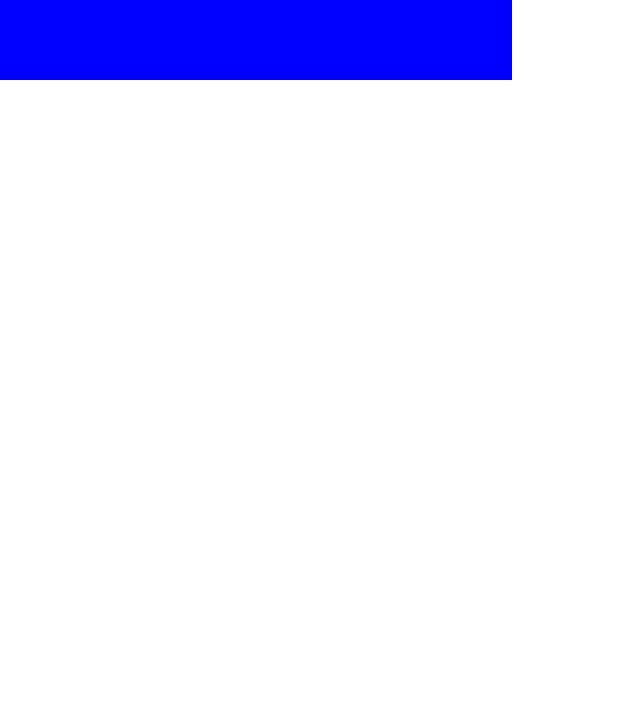
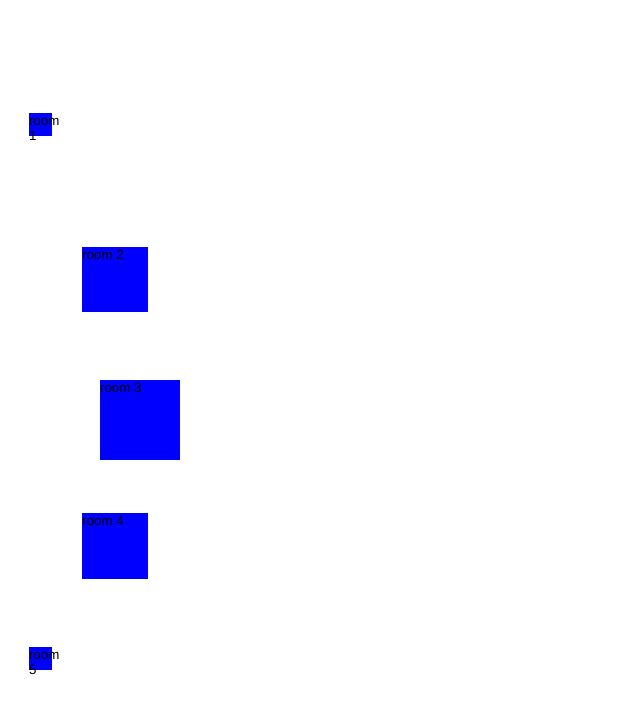
Before and after one commit to BruhP8/DevWeb, a plain HTML site: page TP01/index.html in a window 1280 px wide. Shown: the whole page, without its empty margins (0-640 px from the left). Drawn offline with Linux system fonts and the light colour scheme.

Commit message:
commit du : j'ai oublié de commit donc je fais tout comme un porc

```diff
--- a/TP01/index.html
+++ b/TP01/index.html
@@ -11,7 +11,7 @@
 
 		<link rel="stylesheet" type="text/css" href="css/style.css">
 
-		<script src="js/test.js"></script>
+		<script src="js/main.js"></script>
 
 	</head>
 
--- a/TP01/js/main.js
+++ b/TP01/js/main.js
@@ -3,18 +3,61 @@ window.addEventListener("load", event => {
 	main();
 });
 
+let carreArray = [];
+let data = ["room 1", "room 2", "room 3", "room 4", "room 5", "room 6", "room 7",
+					  "room 8", "room 9", "room 10", "room 11"];
+
 const main = event => {
 
 	console.log("MAIN");
+	data.forEach(temp => {
+		carreArray.push(CreateCarre(temp));
+	});
+	carreArray.forEach(tempd => {
+		PlaceCarre(tempd);
+	});
+}
 
-	let component = new MyComponent("dummy");
+const PlaceCarre = (carre) => {
+	carre.style.position = "absolute";
+	let Coord = CoordFinder(carreArray.indexOf(carre));
+	carre.style.left = Coord[0] + "px";
+	console.log(Coord[0]);
+	carre.style.top = Coord[1] - 20+ "px";
+	console.log(Coord[1]);
 
 }
 
-class MyComponent {
+const CreateCarre = (iteration) =>{
+	let carre = document.createElement("div");
+	carre.style.backgroundColor = "blue";
+	carre.innerHTML = iteration;
+	carre.addEventListener("click", event => {MoveDown()});
+	document.body.appendChild(carre);
+	return carre;
+}
 
-	constructor(name) {
-		console.log("my name is", name);
-	}
+const CoordFinder = (index) =>{
+	console.log(index)
+	let x = 0;
+	let y = (window.innerHeight/(6)) * (index+1);
+	x = -Math.pow(y - window.innerHeight/2, 2)/1000 + 100;
+	let size = 40 * x/100
+	carreArray[index].style.width = (size * 2) + "px"
+	carreArray[index].style.height = (size * 2) + "px"
+	return [x, y, index];
+}
 
+const MoveDown = () =>{
+	console.log("\n ---------------------------------- \n");
+	data.push(data[0]);
+	data.shift();
+	document.body.innerHTML = "";
+	carreArray.length = 0;
+	data.forEach(temp => {
+		carreArray.push(CreateCarre(temp));
+	});
+	carreArray.forEach(tempd => {
+		PlaceCarre(tempd);
+	});
 }
--- a/TP01/js/test.js
+++ /dev/null
@@ -1,21 +0,0 @@
-window.addEventListener("load", event => {
-	console.log("loaded");
-	main();
-});
-
-const main = event => {
-
-	console.log("MAIN");
-
-	let carre = document.createElement("div");
-	document.body.appendChild(carre);
-	carre.style.height = "10%";
-	carre.style.width = "40%";
-	carre.style.backgroundColor = "blue";
-
-	carre.addEventListener("mousemove", printlol);
-}
-
-const printlol = () => {
-	console.log("click ta mere");
-}
```
